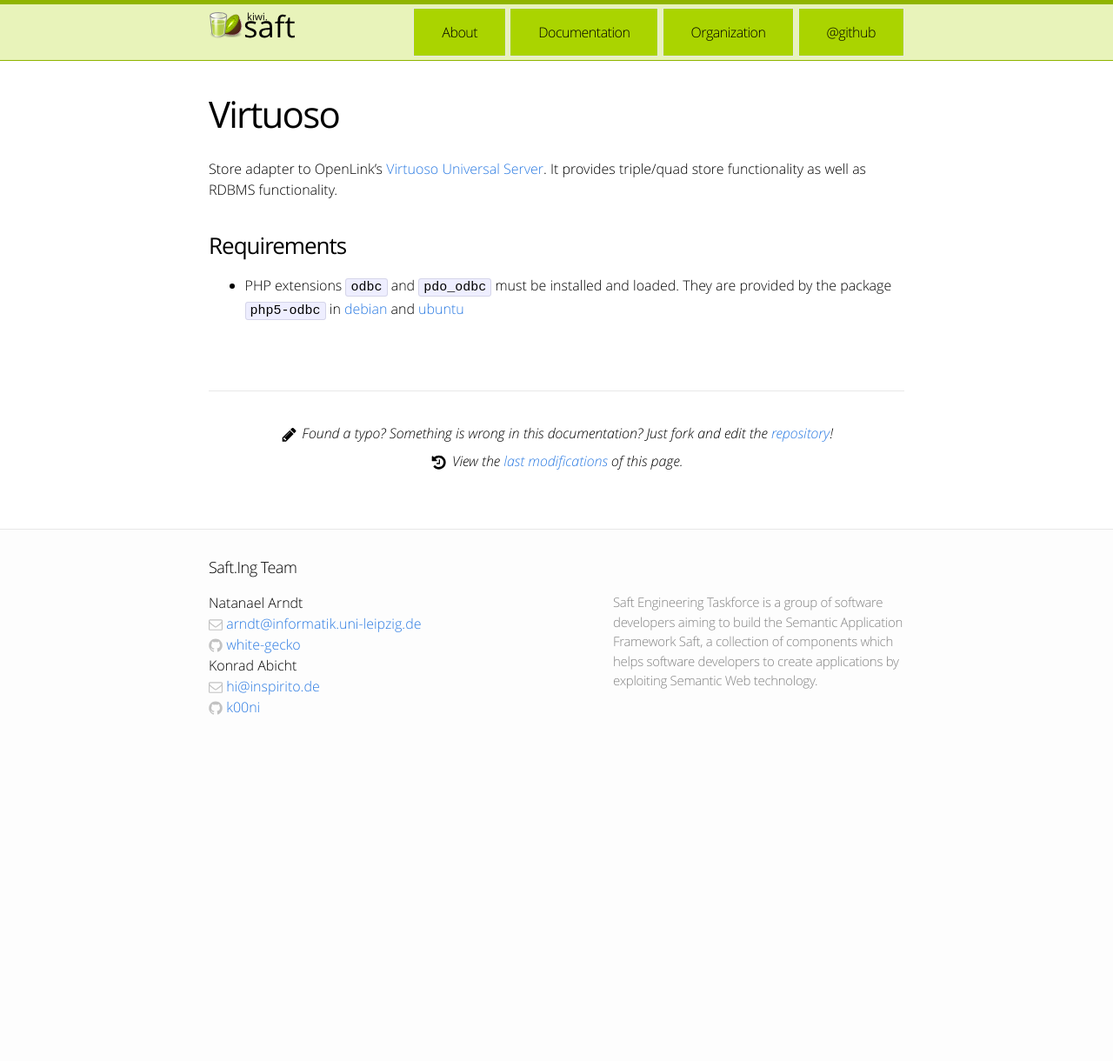
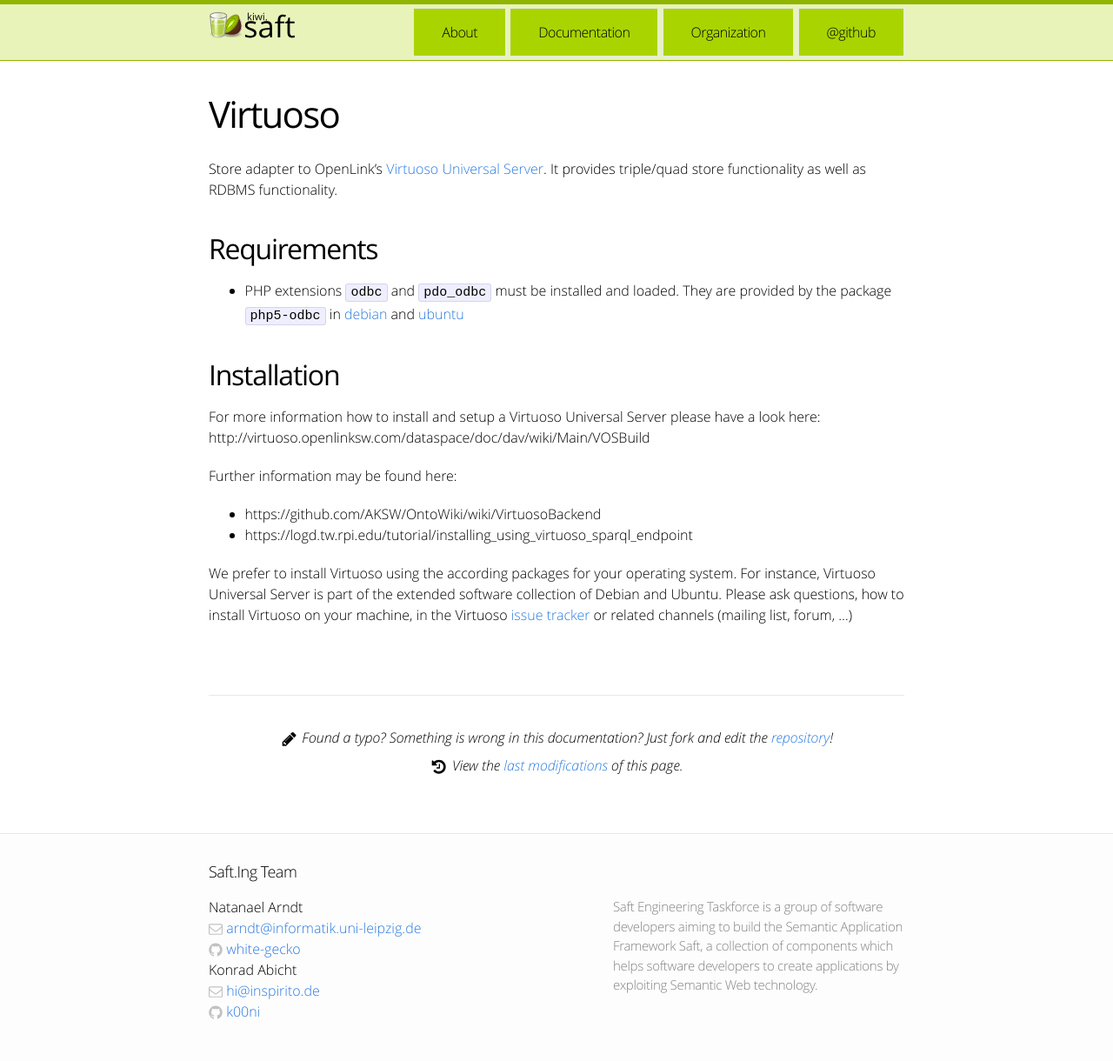
Before and after one commit to SaftIng/safting.github.io, a Jekyll site: the page built from doc/phpframework/backends/virtuoso.md, in a window 1280 px wide. Shown: the whole page at 87% size. Built offline with Jekyll 4.4.1, drawn with Linux system fonts in a browser that asks for light colours; before the commit the page ends 900 px from its top, so only the background shows below that.

Commit message:
Update virtuoso.md

```diff
--- a/doc/phpframework/backends/virtuoso.md
+++ b/doc/phpframework/backends/virtuoso.md
@@ -5,6 +5,16 @@ title: Virtuoso
 
 Store adapter to OpenLink's [Virtuoso Universal Server](http://virtuoso.openlinksw.com/). It provides triple/quad store functionality as well as RDBMS functionality.
 
-### Requirements
+## Requirements
 
 * PHP extensions `odbc` and `pdo_odbc` must be installed and loaded. They are provided by the package `php5-odbc` in [debian](https://packages.debian.org/stable/php5-odbc) and [ubuntu](http://packages.ubuntu.com/trusty/php5-odbc)
+
+## Installation
+
+For more information how to install and setup a Virtuoso Universal Server please have a look here: http://virtuoso.openlinksw.com/dataspace/doc/dav/wiki/Main/VOSBuild
+
+Further information may be found here:
+- https://github.com/AKSW/OntoWiki/wiki/VirtuosoBackend
+- https://logd.tw.rpi.edu/tutorial/installing_using_virtuoso_sparql_endpoint
+
+We prefer to install Virtuoso using the according packages for your operating system. For instance, Virtuoso Universal Server is part of the extended software collection of Debian and Ubuntu. Please ask questions, how to install Virtuoso on your machine, in the Virtuoso [issue tracker](https://github.com/openlink/virtuoso-opensource/issues) or related channels (mailing list, forum, ...)
```
